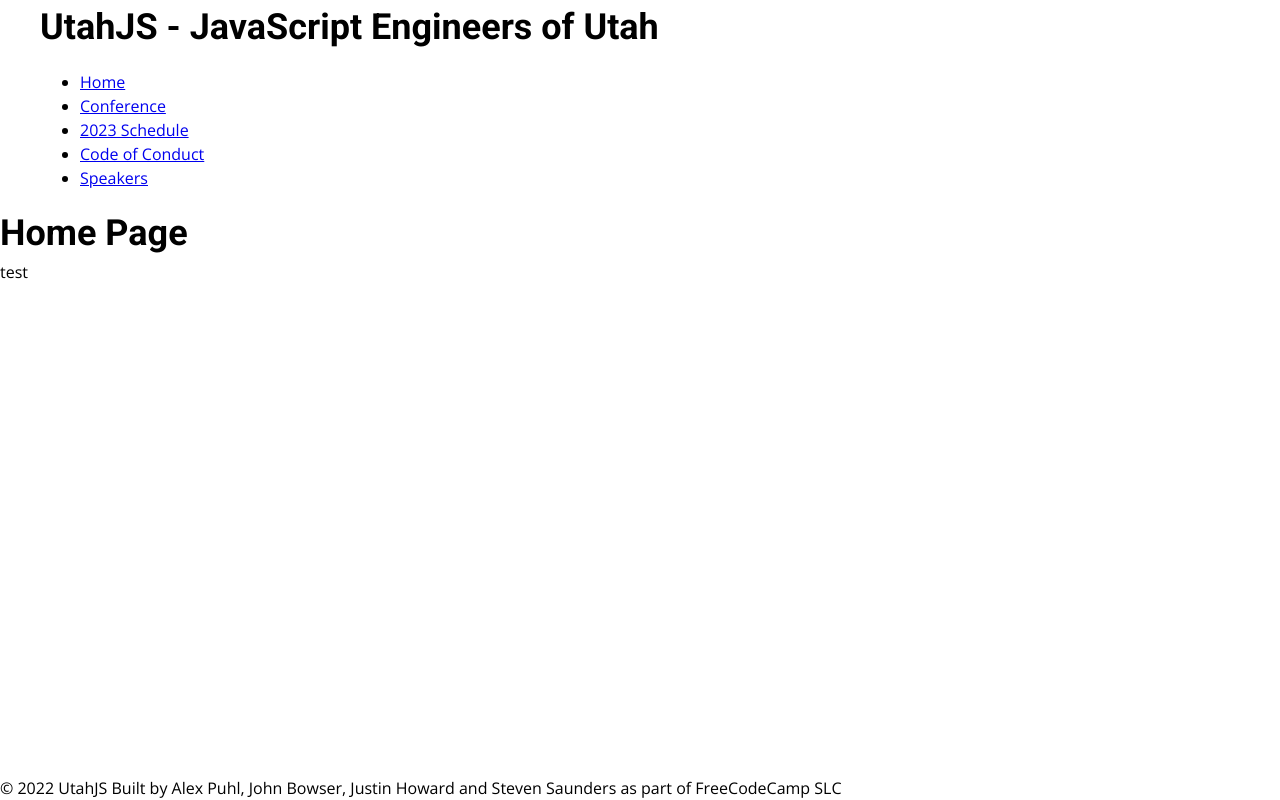
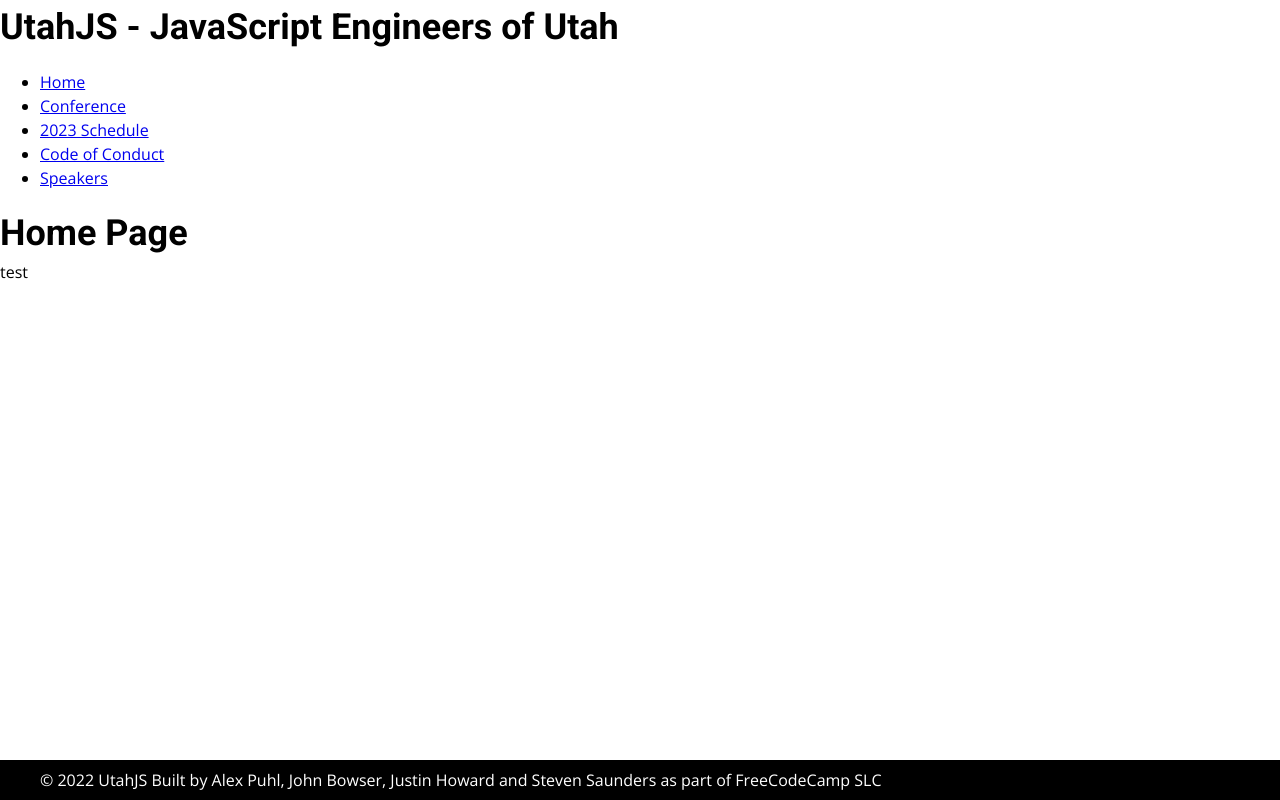
Before and after one commit to FreeCodeCamp-SLC/utahjs-website, a Next.js app in the folder next/: page / in a window 1280 px wide. Built offline with nearby package versions, Linux system fonts and the light colour scheme.

Commit message:
Styled the footer

```diff
--- /dev/null
+++ b/next/src/app/layout.module.scss
@@ -0,0 +1,23 @@
+@import '../styles/mixins';
+
+.body {
+	display: flex;
+	flex-direction: column;
+	footer {
+		background-color: rgb(0, 0, 0);
+		padding: 8px 0px;
+		width: 100%;
+		p {
+			@include container;
+			color: #fff;
+		}
+	}
+}
+
+/* Mobile */
+@media (max-width: 700px) {
+}
+
+/* Tablet and Smaller Desktop */
+@media (min-width: 701px) and (max-width: 1120px) {
+}
--- a/next/src/app/layout.tsx
+++ b/next/src/app/layout.tsx
@@ -1,7 +1,7 @@
 import { Metadata } from 'next';
 import Link from 'next/link';
-import '../styles/reset.scss';
-import '../styles/globals.scss';
+import '../styles/main.scss';
+import styles from './layout.module.scss';
 
 export const metadata: Metadata = {
 	title: 'Create Next App',
@@ -11,7 +11,7 @@
 export default function RootLayout({ children }: { children: React.ReactNode }) {
 	return (
 		<html lang="en">
-			<body>
+			<body className={styles.body}>
 				<header>
 					<div className="container">
 						<h1>UtahJS - JavaScript Engineers of Utah</h1>
@@ -38,7 +38,10 @@
 				</header>
 				<main>{children}</main>
 				<footer>
-					© 2022 UtahJS Built by Alex Puhl, John Bowser, Justin Howard and Steven Saunders as part of FreeCodeCamp SLC
+					<p>
+						© 2022 UtahJS Built by Alex Puhl, John Bowser, Justin Howard and Steven Saunders as part of
+						FreeCodeCamp SLC
+					</p>
 				</footer>
 			</body>
 		</html>
--- a/next/src/styles/globals.scss
+++ b/next/src/styles/_globals.scss
@@ -55,15 +55,6 @@
 	font-size: 1.6rem;
 }
 
-body {
-	display: flex;
-	flex-direction: column;
-}
 main {
 	flex: 1;
 }
-
-.container {
-	max-width: 1200px;
-	margin: 0 auto;
-}
--- /dev/null
+++ b/next/src/styles/_mixins.scss
@@ -0,0 +1,16 @@
+@mixin media-query-tablet {
+	@media (max-width: var(--max-tablet-width)) {
+		@content;
+	}
+}
+
+@mixin media-query-mobile {
+	@media (max-width: $max-mobile-width) {
+		@content;
+	}
+}
+
+@mixin container {
+	max-width: 1200px;
+	margin: 0 auto;
+}
--- a/next/src/styles/variables.scss
+++ b/next/src/styles/_variables.scss
@@ -1,5 +1,6 @@
 :root {
-	--max-width: 1100px;
+	--max-tablet-width-: 900px;
+	--max-mobile-width: 600px;
 }
 
 @media (prefers-color-scheme: dark) {
--- /dev/null
+++ b/next/src/styles/main.scss
@@ -0,0 +1,4 @@
+@import 'reset';
+@import 'globals';
+@import 'mixins';
+@import 'variables';
```
Also changed, not shown: next/src/styles/_reset.scss (renamed from next/src/styles/reset.scss).
